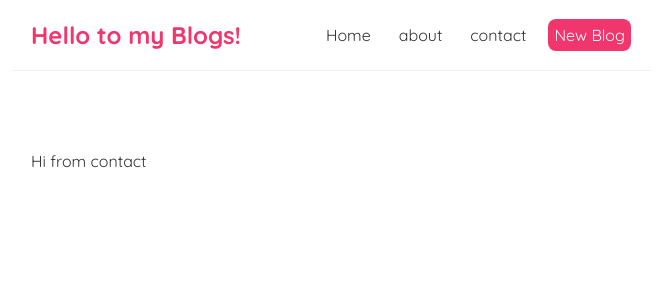
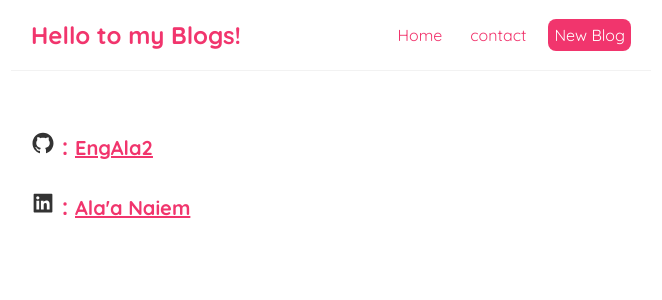
Before and after one commit to EngAla2/React-Blog, a React (Create React App) app: page /contact in a window 1280 px wide. Shown: the top 300 px of the page, without its empty margins (309-971 px from the left). Built offline with nearby package versions, Linux system fonts and the light colour scheme.

Commit message:
ad contact page and use icons

```diff
--- a/package.json
+++ b/package.json
@@ -8,6 +8,7 @@
     "@testing-library/user-event": "^12.1.10",
     "react": "^17.0.2",
     "react-dom": "^17.0.2",
+    "react-icons": "^4.2.0",
     "react-loading": "^2.0.3",
     "react-router-dom": "^5.2.0",
     "react-scripts": "4.0.3",
--- a/src/component/contact.js
+++ b/src/component/contact.js
@@ -1,9 +1,12 @@
+import { AiFillLinkedin, AiOutlineGithub } from "react-icons/ai";
+
 const Contact = () => {
   return (
-    <div>
-      <p>Hi from contact</p>
+    <div className="contact">
+      <h2><AiOutlineGithub /> : <a href="https://github.com/EngAla2">EngAla2</a> </h2>
+      <h2><AiFillLinkedin /> : <a href="https://www.linkedin.com/in/ala-a-naiem-140714140/">Ala'a Naiem</a> </h2>
     </div>
-   );
+  );
 }
 
 export default Contact;
--- a/src/component/navbar.js
+++ b/src/component/navbar.js
@@ -5,7 +5,6 @@ const NavBar = () => {
       <h1>Hello to my Blogs!</h1>
       <div className="links">
         <Link to="/">Home</Link>
-        <Link to="/about">about</Link>
         <Link to="/contact">contact</Link>
         <Link to="/create" style={{
           color: 'white',
--- a/src/index.css
+++ b/src/index.css
@@ -115,3 +115,11 @@ h1 {
   max-width: 600px;
   margin: auto;
 }
+
+.contact h2, a {
+  color: #f1356d;
+  margin-bottom: 30px;
+}
+.contact a {
+  font-size: 20px;
+}
```
Also changed, not shown: 1 other file (tests, documents, lock files or other folders).
